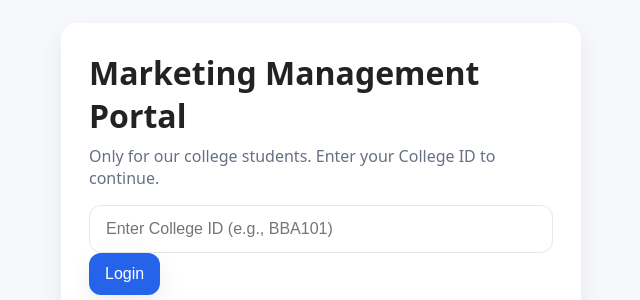
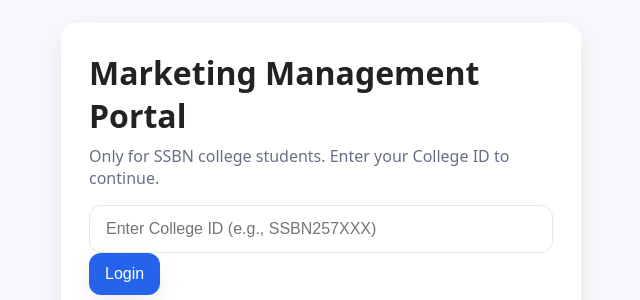
Before and after one commit to zubair13549p/marketing-terms, a plain HTML site: page index.html in a window 1280 px wide. Shown: the part 193-493 px from the top of the page, 319-959 px from the left. Drawn offline with Linux system fonts and the light colour scheme.

Commit message:
Update index.html

```diff
--- a/index.html
+++ b/index.html
@@ -10,16 +10,16 @@
   <div class="container">
     <div class="card login-card">
       <h1>Marketing Management Portal</h1>
-      <p class="muted">Only for our college students. Enter your College ID to continue.</p>
+      <p class="muted">Only for SSBN college students. Enter your College ID to continue.</p>
       <form id="loginForm">
-        <input type="text" id="studentId" placeholder="Enter College ID (e.g., BBA101)" autocomplete="off" required />
+        <input type="text" id="studentId" placeholder="Enter College ID (e.g., SSBN257XXX)" autocomplete="off" required />
         <button type="submit">Login</button>
       </form>
       <p id="error" class="error"></p>
       <details class="help">
         <summary>Having trouble logging in?</summary>
         <ul>
-          <li>IDs are case-sensitive (BBA101 ≠ bba101).</li>
+          <li>IDs are case-sensitive (SSBN257 ≠ ssbn257).</li>
           <li>Ask the admin to add your ID if it's missing.</li>
         </ul>
       </details>
```
